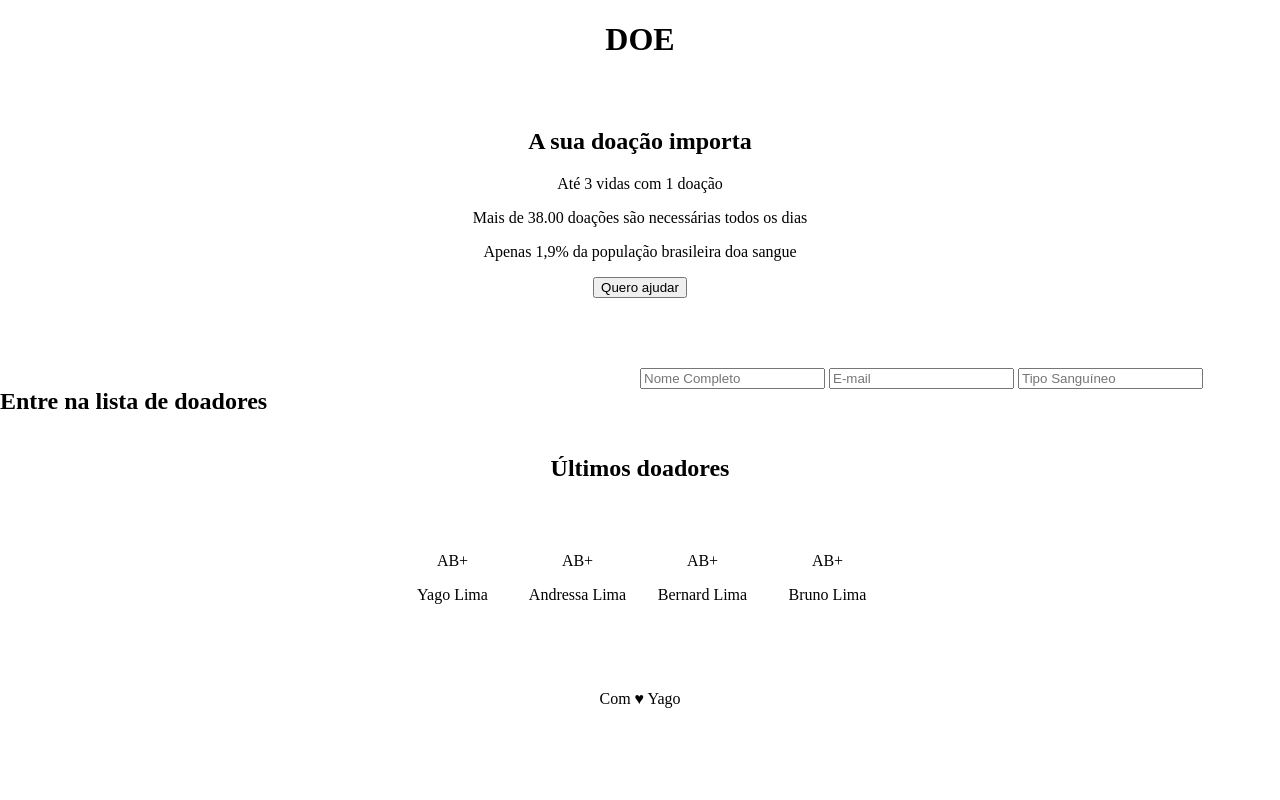
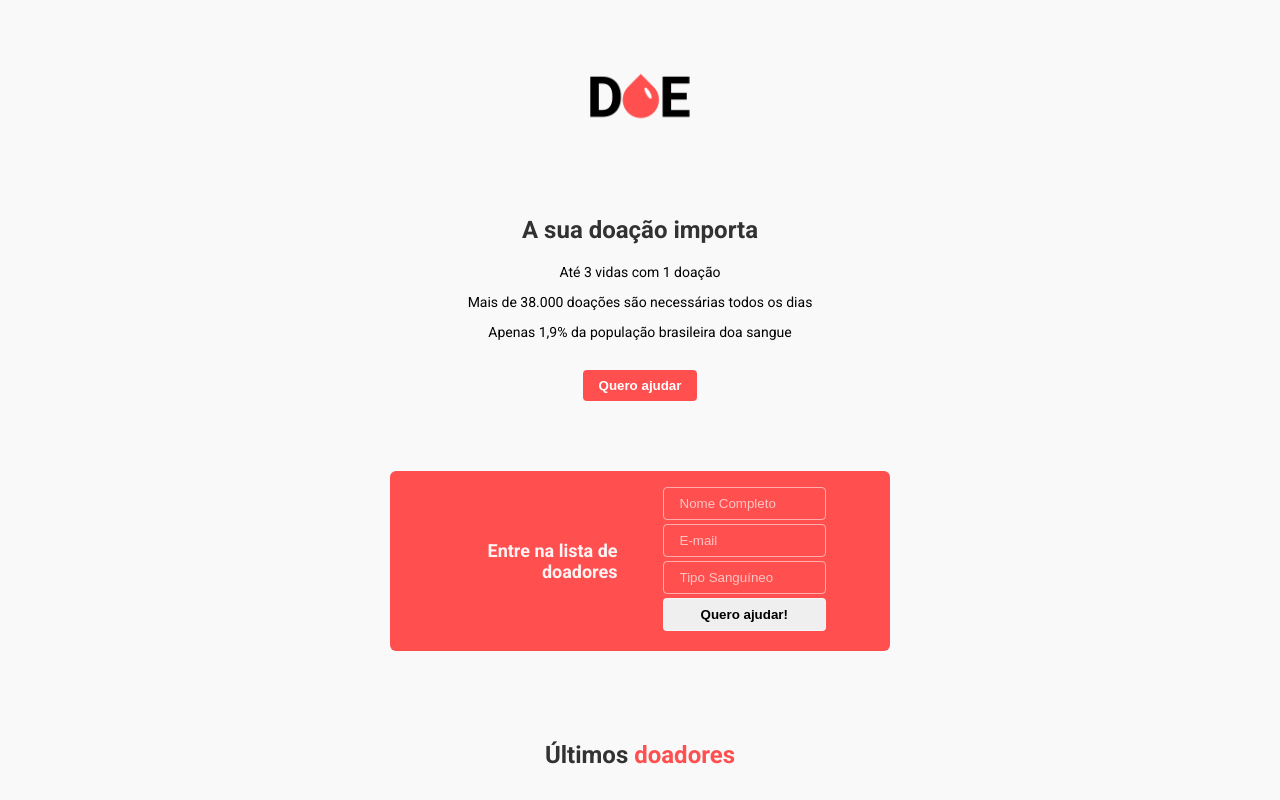
Before and after one commit to yagoananias/coleta-sangue, a plain HTML site: page index.html in a window 1280 px wide. Both pictures are taken after a click on the button "Quero ajudar". Shown: the top 800 px of the page. Drawn offline with Linux system fonts and the light colour scheme.

Commit message:
Finalizando CSS e Javascript

```diff
--- a/index.html
+++ b/index.html
@@ -3,15 +3,16 @@
 <head>
   <meta charset="UTF-8">
   <meta name="viewport" content="width=device-width, initial-scale=1.0">
+  <link href="https://fonts.googleapis.com/css?family=Roboto:400,700&display=swap" rel="stylesheet">
   <link rel="stylesheet" href="style.css">
   <title>Doe sangue! Doe Vida!</title>
 </head>
 <body>
   <header>
-    <h1>DOE</h1>
+    <img class="logo" src="logo.png" alt="Imagem de DOE">
     <h2>A sua doação importa</h2>
     <p>Até 3 vidas com 1 doação</p>
-    <p>Mais de 38.00 doações são necessárias
+    <p>Mais de 38.000 doações são necessárias
       todos os dias
     </p>
     <p>Apenas 1,9% da população brasileira
@@ -21,7 +22,7 @@
     <button>Quero ajudar</button></header>
   </header>
 
-  <section class="form">
+  <section class="form hide">
     <h2>Entre na lista de doadores</h2>
     <form action="/">
       <input
@@ -39,11 +40,12 @@
         name="blood"
         placeholder="Tipo Sanguíneo"
       >
+      <button>Quero ajudar!</button>
     </form>
   </section>
 
   <main>
-    <h2>Últimos doadores</h2>
+    <h2>Últimos <span>doadores</span></h2>
     <section class="donors">
       <div class="donor">
         <div class="blood">AB+</div>
@@ -64,6 +66,6 @@
     </section>
   </main>
   <footer>Com ♥ Yago</footer>
-
+<script src="script.js"></script>
 </body>
 </html>
--- a/script.js
+++ b/script.js
@@ -0,0 +1,7 @@
+document
+.querySelector('header button')
+.addEventListener('click', function() {
+  document
+  .querySelector('.form')
+  .classList.toggle('hide')
+})
--- a/style.css
+++ b/style.css
@@ -1,3 +1,7 @@
+* {
+  box-sizing: border-box;
+}
+
 html, body {
   margin: 0px;
 }
@@ -6,32 +10,132 @@
   display: flex;
   flex-direction: column;
   height: 100vh;
+  font-family: 'Roboto', sans-serif;
+  background-color: #f9f9f9;
 }
 
-footer {
-  margin-top: auto;
+h1, h2 {
+  color: #000000cc;
+}
+
+header h1, main h2 {
+  margin-bottom: 70px;
+}
+
+.form h2 {
+  text-align: right;
+  color: #ffffffee;
+  font-size: 18px;
 }
 
 header, main, footer {
   text-align: center;
 }
 
-.donors {
-  display: grid;
-  grid-template-columns: 1fr 1fr 1fr 1fr;
-}
-
-.form {
-  display: grid;
-  grid-template-columns: 1fr 1fr;
-}
-
-header, main, footer {
+header, .form, main {
   margin: 0 auto 70px;
   width: 90%;
   max-width: 500px;
 }
 
-header h1, main h2 {
-  margin-bottom: 70px;
+header button {
+  margin-top: 16px;
+  padding: 8px 16px;
+  border-radius: 4px;
+  background-color: #ff4f4f;
+  color: white;
+  font-weight: bold;
+  border: none;
 }
+
+.logo {
+  width: 120px;
+  margin: 70px 0;
+}
+
+header p {
+  font-size: 14px;
+}
+
+section.form {
+  display: grid;
+  grid-template-columns: 1fr 1fr;
+  grid-gap: 45px;
+  align-items: center;
+  background-color: #ff4f4f;
+  padding: 16px 64px;
+  border-radius: 6px;
+}
+
+form input,
+form button {
+  width: 100%;
+  margin-bottom: 4px;
+  padding: 8px 16px;
+  border-radius: 4px;
+  border: 1px #ffffff88 solid;
+}
+
+form input {
+  background-color: transparent;
+}
+
+form input::placeholder {
+  color: #ffffffaa;
+}
+
+form button {
+  font-weight: bold;
+}
+
+main h2 span {
+  color: #ff4f4f;
+}
+
+main .donors {
+  display: grid;
+  grid-template-columns: 1fr 1fr 1fr 1fr;
+}
+
+.blood {
+  color: #ff4f4f;
+  font-weight: bold;
+  font-size: 12px;
+  display: flex;
+  align-items: center;
+  position: relative;
+  justify-content: center;
+}
+
+.blood::before {
+  content: '';
+  background-color: #ff4f4f11;
+  width: 40px;
+  height: 40px;
+  position: absolute;
+  border-radius: 50%;
+  border-top-right-radius: 0;
+  transform: rotate(-45deg);
+}
+
+.donor p {
+  margin-top: 24px;
+  font-size: 14px;
+}
+
+footer {
+  margin-top: auto;
+  padding: 16px;
+  border: 1px solid #eee;
+}
+
+section.form {
+  transition: all 500ms;
+}
+
+section.form.hide {
+  opacity: 0;
+  visibility: hidden;
+  height: 0;
+  margin-top: -70px;
+}
```
Also changed, not shown: logo.png (added).
